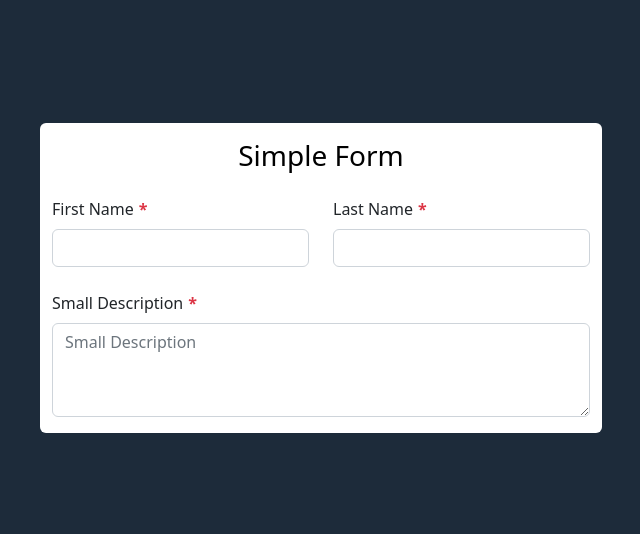
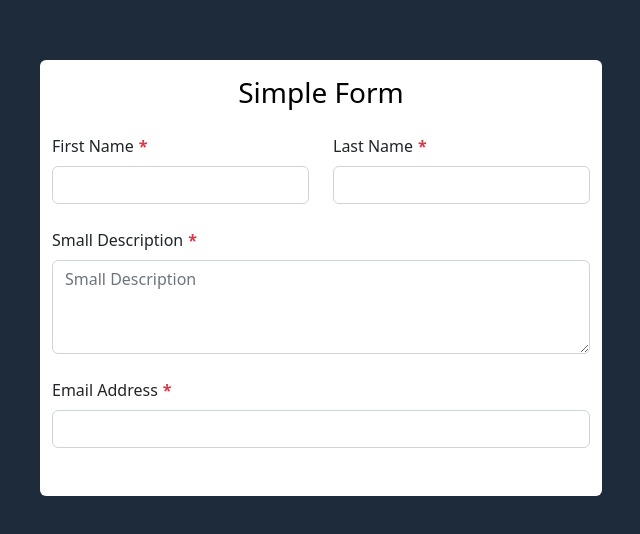
Before and after one commit to zhengyelau/ReactInputForm, a React (Create React App) app: page / in a window 1280 px wide. Shown: the part 122-656 px from the top of the page, without its empty margins (319-959 px from the left). Built offline with nearby package versions, Linux system fonts and the light colour scheme.

Commit message:
Email validation implementation

```diff
--- a/src/App.js
+++ b/src/App.js
@@ -49,13 +49,28 @@ function App() {
               </Col>
             </Row>
 
-            <Row className="pt-4">
+            <Row className="pt-4 pb-2">
               <Col lg={12} md={12} sm={12}>
                 <Textarea
                   name="small_description"
                   placeholder="Small Description"
                   label="Small Description"
                   required
+                />
+              </Col>
+            </Row>
+
+            <Row className="pt-5">
+              <Col lg={12} md={12} sm={12}>
+                <Input
+                  type="email"
+                  label="Email Address"
+                  field_id="email"
+                  errorMessage="Invalid Email"
+                  validationPattern={
+                    /^(([^<>()[\]\\.,;:\s@"]+(\.[^<>()[\]\\.,;:\s@"]+)*)|(".+"))@((\[[0-9]{1,3}\.[0-9]{1,3}\.[0-9]{1,3}\.[0-9]{1,3}\])|(([a-zA-Z\-0-9]+\.)+[a-zA-Z]{2,}))$/
+                  }
+                  mandatory
                 />
               </Col>
             </Row>
```
